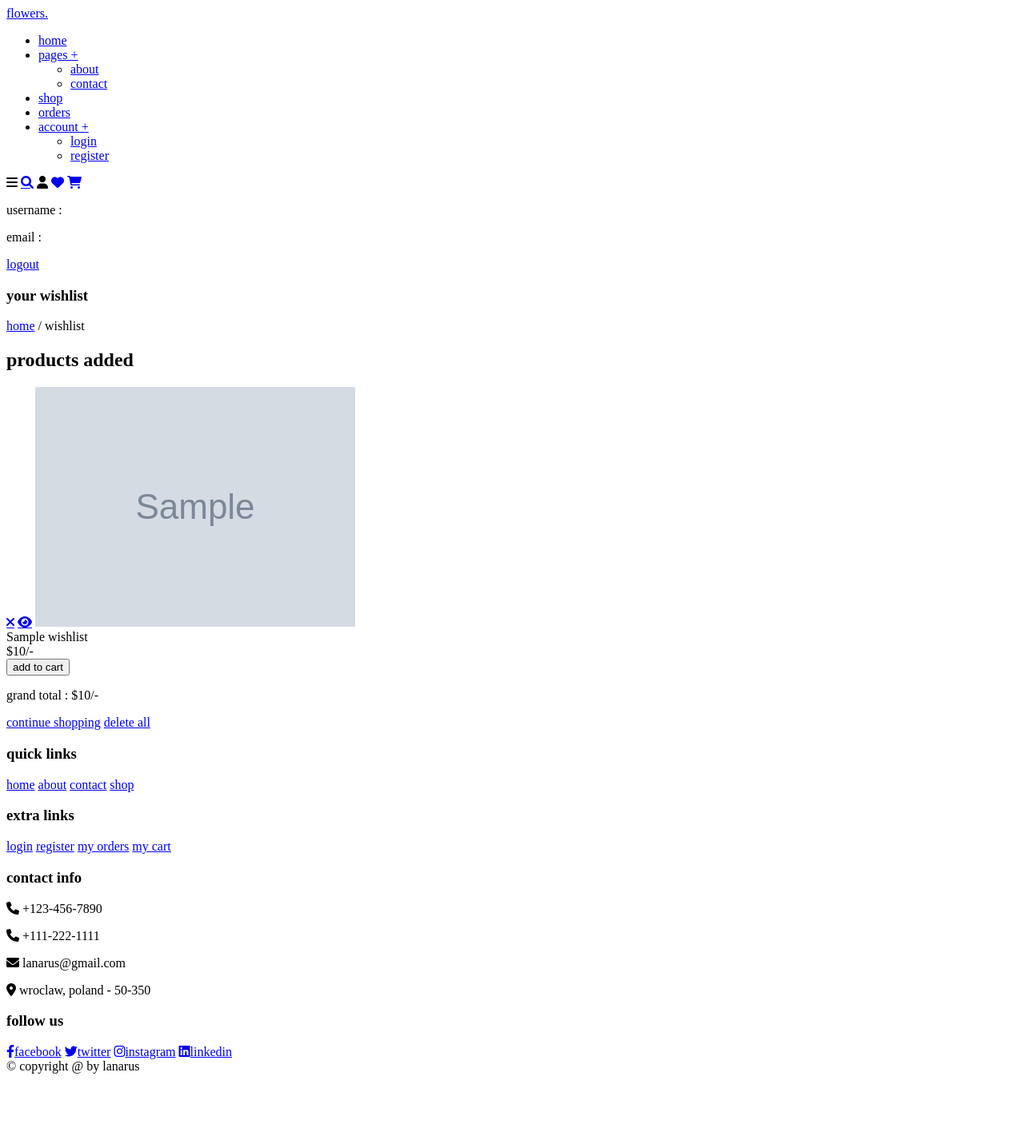
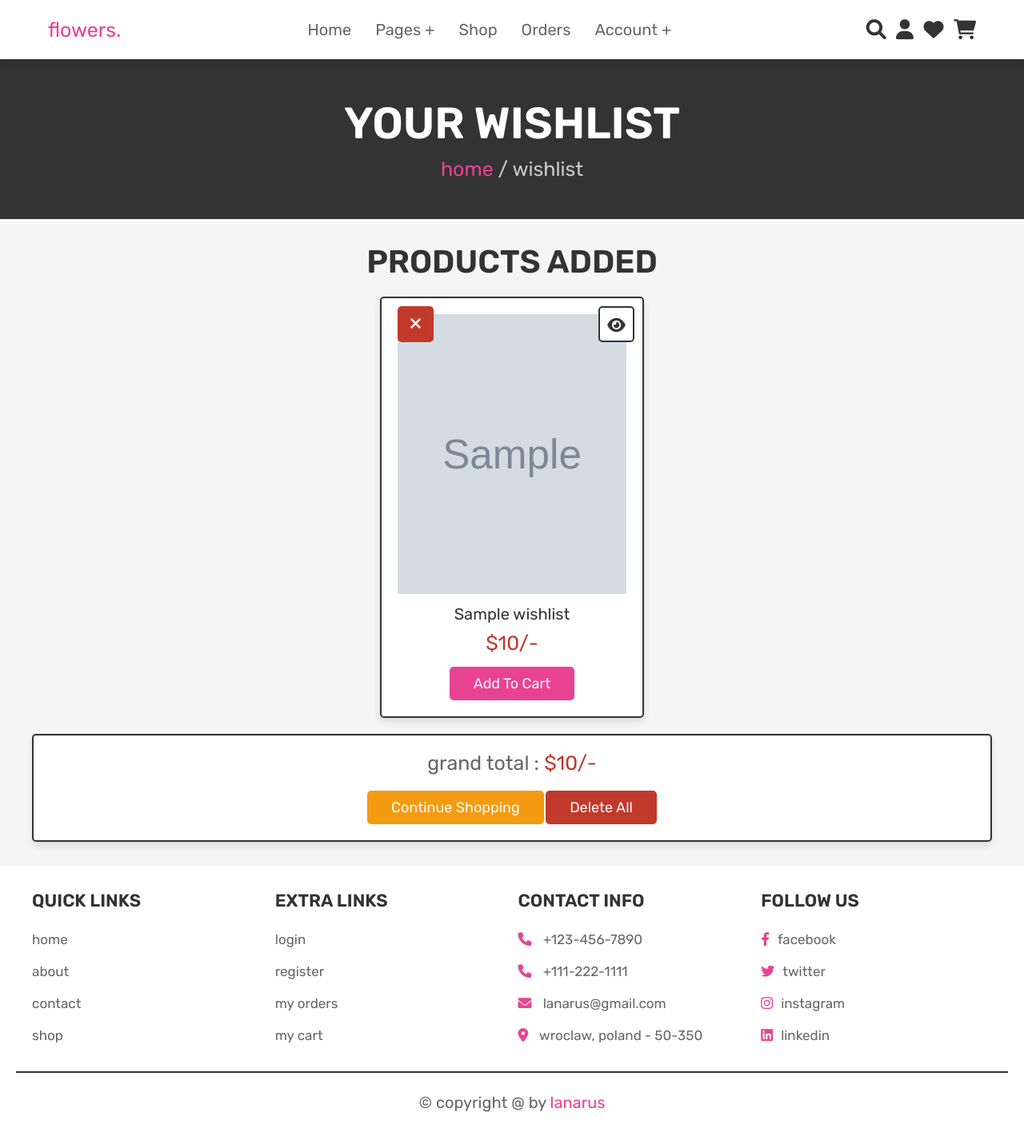
Before and after one commit to Lanarus/flower-shop, a PHP site: page /wishlist.php in a window 1280 px wide. Shown: the whole page at 80% size. Before the commit the page ends 1343 px from the top, so only its background shows below. Run offline with PHP 8.4, Linux system fonts and the light colour scheme; the visitor is signed in with stand-in values (Sample User, id 1); tables that the repository leaves empty hold one stand-in row (values such as "Sample post"); grey boxes marked "Sample" are stand-in pictures.

Commit message:
wishlist style

```diff
--- a/css/style1.css
+++ b/css/style1.css
@@ -525,6 +525,98 @@
    margin-top: 0;
 }
 
+.wishlist .box-container{
+   max-width: 1200px;
+   margin:0 auto;
+   display: grid;
+   grid-template-columns: repeat(auto-fit, 33rem);
+   gap:1.5rem;
+   align-items: flex-start;
+   justify-content: center;
+}
+
+.wishlist .box-container .box{
+   padding:2rem;
+   text-align: center;
+   background-color: var(--white);
+   border:var(--border);
+   box-shadow: var(--box-shadow);
+   border-radius: .5rem;
+   position: relative;
+}
+
+.wishlist .box-container .box .image{
+   height: 35rem;
+   width: 100%;
+   object-fit: cover;
+}
+
+.wishlist .box-container .box .fa-eye,
+.wishlist .box-container .box .fa-times{
+   position: absolute;
+   top:1rem;
+   height: 4.5rem;
+   width: 4.5rem;
+   line-height: 4.3rem;
+   font-size: 2rem;
+   border-radius: .5rem;
+}
+
+.wishlist .box-container .box .fa-eye{
+   right:1rem;
+   border:var(--border);
+   background-color: var(--white);
+   color:var(--black);
+}
+
+.wishlist .box-container .box .fa-eye:hover{
+   background-color: var(--black);
+   color:var(--white);
+}
+
+.wishlist .box-container .box .fa-times{
+   background-color: var(--red);
+   color:var(--white);
+}
+
+.wishlist .box-container .box .fa-times:hover{
+   background-color: var(--black);
+}
+
+.wishlist .box-container .box .name{
+   font-size: 2rem;
+   color:var(--black);
+   margin:1rem 0;
+}
+
+.wishlist .box-container .box .price{
+   font-size: 2.5rem;
+   color:var(--red);
+   margin:.5rem 0;
+}
+
+.wishlist .wishlist-total{
+   max-width: 1200px;
+   margin:0 auto;
+   padding:2rem;
+   text-align: center;
+   background-color: var(--white);
+   border:var(--border);
+   box-shadow: var(--box-shadow);
+   border-radius: .5rem;
+   margin-top: 2rem;
+}
+
+.wishlist .wishlist-total p{
+   font-size: 2.5rem;
+   color:var(--light-color);
+   margin-bottom: 1rem;
+}
+
+.wishlist .wishlist-total p span{
+   color:var(--red);
+}
+
 .shopping-cart .box-container{
    max-width: 1200px;
    margin:0 auto;
--- a/wishlist.php
+++ b/wishlist.php
@@ -61,7 +61,7 @@
    <link rel="stylesheet" href="https://cdnjs.cloudflare.com/ajax/libs/font-awesome/6.0.0/css/all.min.css">
 
    <!-- custom admin css file link  -->
-   <link rel="stylesheet" href="css/style.css">
+   <link rel="stylesheet" href="css/style1.css">
 
 </head>
 <body>
```
